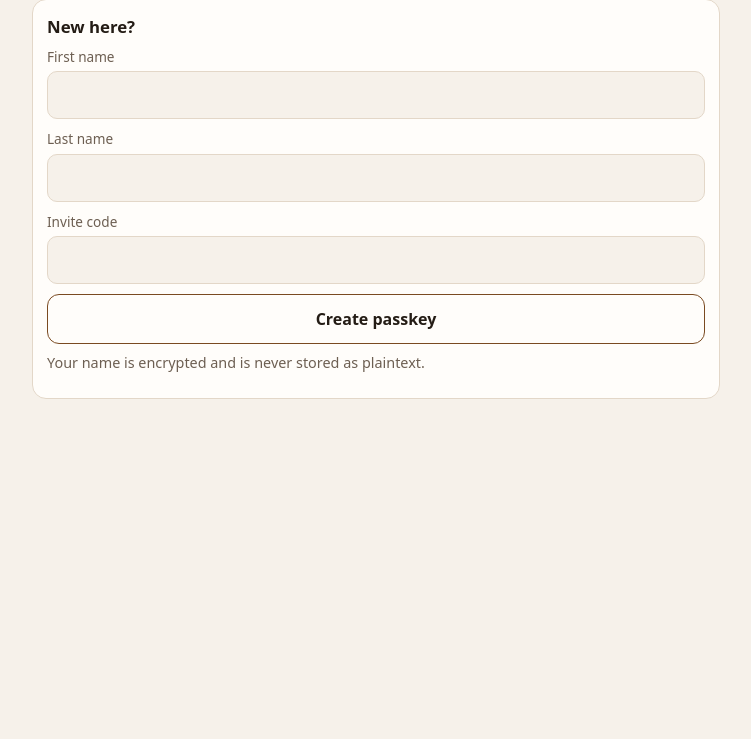
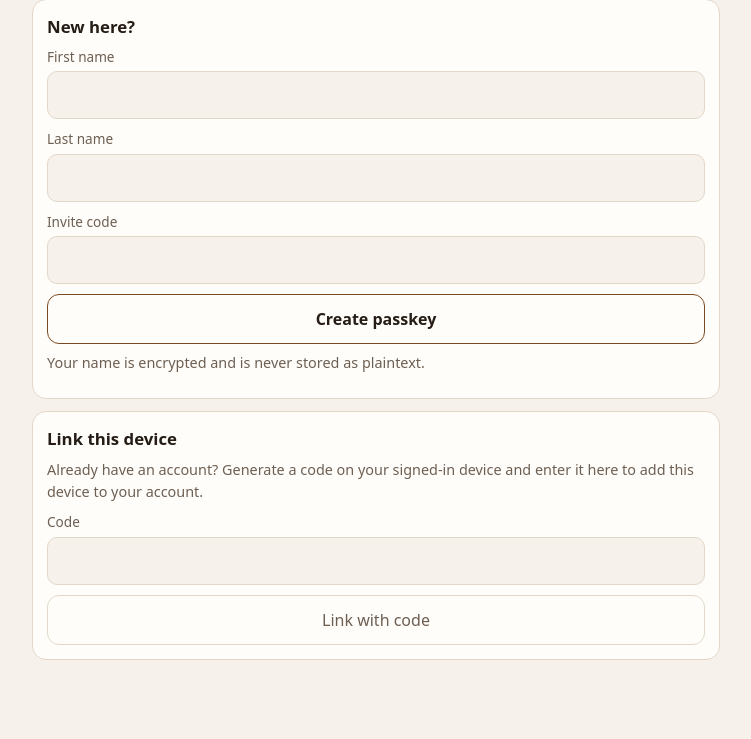
Before and after one commit to marcomattes/coffetime, a PHP site: page / in a window 1280 px wide. Shown: the part 252-991 px from the top of the page, without its empty margins (264-1015 px from the left). Before the commit the page ends 651 px from the top, so only its background shows below. Run offline with PHP 8.4, Linux system fonts and the light colour scheme.

Commit message:
Frontend: Setup-Assistent, Geraete-Verknuepfung und Admin-Einstellungen
- Erststart-Wizard: RSA-4096-Schluesselpaar entsteht per Web Crypto im
  Browser, der Private Key wird nur als Datei heruntergeladen (mit
  deutlicher Warnung: bei Verlust sind Namen unwiederbringlich); Preis und
  Einladungscode werden gesetzt, danach normale Registrierung
- Geraete-Karte: Passkey-Anzahl, Verknuepfungscode fuer ein Zweitgeraet;
  Login-Ansicht: "Dieses Geraet verknuepfen" mit Code-Eingabe
- Admin: Einstellungen (Preis/Einladungscode) direkt in der App aenderbar,
  Recovery-Code je Konto
- Service-Worker-Cache auf v3 gebumpt, damit Clients die neue Shell laden

Co-Authored-By: Claude Fable 5 <noreply@anthropic.com>
Claude-Session: https://claude.ai/code/session_018VgzwChE7utAFyro6ZpD9M

```diff
--- a/public/app.js
+++ b/public/app.js
@@ -2,7 +2,7 @@
 (function () {
   'use strict';
 
-  var state = { me: null, users: [], pendingBook: false, adminKey: null };
+  var state = { me: null, users: [], pendingBook: false, adminKey: null, setupPublicKey: null };
 
   function el(id) {
     return document.getElementById(id);
@@ -237,12 +237,17 @@
   /* --------------------------------------------------------- Ansichten -- */
 
   function show(view) {
+    el('view-setup').hidden = view !== 'setup';
     el('view-auth').hidden = view !== 'auth';
     el('view-app').hidden = view !== 'app';
     el('view-admin').hidden = !(view === 'app' && state.me && state.me.admin === true);
   }
 
   function renderMe(me) {
+    // addCoffee()/undoCoffee() rebuild `me` from a smaller response and do
+    // not know the current passkey count – fall back to the previous value
+    // instead of flashing the device count to 0 in that case.
+    var previousCredentials = state.me ? state.me.credentials : undefined;
     state.me = me;
     text(el('counter'), String(me.coffees));
     text(el('balance'), money(me.balanceCents));
@@ -253,6 +258,12 @@
       var streak = typeof me.streakDays === 'number' ? me.streakDays : 0;
       streakNode.hidden = streak < 2;
       text(streakNode, '🔥 ' + streak + ' days in a row');
+    }
+
+    var credentials = typeof me.credentials === 'number' ? me.credentials : previousCredentials;
+    if (typeof credentials === 'number') {
+      state.me.credentials = credentials;
+      text(el('device-count'), credentials + (credentials === 1 ? ' passkey' : ' passkeys'));
     }
 
     updateBadge(me.balanceCents);
@@ -374,6 +385,17 @@
     );
   }
 
+  function renderAdminSettings(settings) {
+    var priceInput = el('admin-price-input');
+    var inviteInput = el('admin-invite-input');
+    if (priceInput && settings && typeof settings.priceCents === 'number') {
+      priceInput.value = (settings.priceCents / 100).toFixed(2);
+    }
+    if (inviteInput && settings && typeof settings.invite === 'string') {
+      inviteInput.value = settings.invite;
+    }
+  }
+
   function renderAdmin(users) {
     state.users = users || [];
     renderAdminTotals(state.users);
@@ -441,14 +463,47 @@
         recordPayment(user, input, payButton);
       });
 
+      var recoveryButton = document.createElement('button');
+      recoveryButton.type = 'button';
+      recoveryButton.className = 'btn btn-quiet row-payment-btn';
+      recoveryButton.textContent = 'Recovery code';
+      recoveryButton.setAttribute('data-testid', 'admin-recovery-btn');
+
+      var recoveryCode = document.createElement('span');
+      recoveryCode.className = 'hint row-recovery';
+      recoveryCode.setAttribute('data-testid', 'admin-recovery-code');
+      recoveryCode.hidden = true;
+
+      recoveryButton.addEventListener('click', function () {
+        requestRecoveryCode(user, recoveryButton, recoveryCode);
+      });
+
       form.appendChild(input);
       form.appendChild(payButton);
+      form.appendChild(recoveryButton);
 
       row.appendChild(head);
       row.appendChild(cipher);
       row.appendChild(form);
+      row.appendChild(recoveryCode);
       container.appendChild(row);
     });
+  }
+
+  function requestRecoveryCode(user, button, node) {
+    busy(button, true);
+    api('/api/admin/link-code', { userId: user.id })
+      .then(function (data) {
+        text(node, 'Code ' + data.code + ' — valid 60 min');
+        node.hidden = false;
+      })
+      .catch(function (error) {
+        text(node, error && error.code ? error.code : 'unknown_error');
+        node.hidden = false;
+      })
+      .then(function () {
+        busy(button, false);
+      });
   }
 
   function recordPayment(user, input, button) {
@@ -476,6 +531,41 @@
           }
         }
         renderAdmin(state.users);
+      })
+      .catch(function (error) {
+        fail(statusNode, error);
+      })
+      .then(function () {
+        busy(button, false);
+      });
+  }
+
+  function saveAdminSettings() {
+    var button = el('btn-admin-settings');
+    var statusNode = el('admin-settings-status');
+    text(statusNode, '');
+
+    var priceValue = parseFloat(el('admin-price-input').value);
+    if (!isFinite(priceValue) || priceValue <= 0 || priceValue > 1000) {
+      text(statusNode, 'invalid_settings');
+      return;
+    }
+    var priceCents = Math.round(priceValue * 100);
+
+    var inviteRaw = el('admin-invite-input').value;
+    var invite = typeof inviteRaw === 'string' ? inviteRaw.trim() : '';
+    if (invite.length < 4 || invite.length > 64) {
+      text(statusNode, 'invalid_settings');
+      return;
+    }
+
+    busy(button, true);
+    api('/api/admin/settings/update', { priceCents: priceCents, invite: invite })
+      .then(function () {
+        return refresh();
+      })
+      .then(function () {
+        text(statusNode, 'Saved. New bookings use the new price; existing tabs are unchanged.');
       })
       .catch(function (error) {
         fail(statusNode, error);
@@ -517,6 +607,33 @@
     link.click();
     document.body.removeChild(link);
     URL.revokeObjectURL(url);
+  }
+
+  function downloadTextFile(content, filename) {
+    var blob = new Blob([content], { type: 'application/x-pem-file;charset=utf-8;' });
+    var url = URL.createObjectURL(blob);
+    var link = document.createElement('a');
+    link.href = url;
+    link.download = filename;
+    document.body.appendChild(link);
+    link.click();
+    document.body.removeChild(link);
+    URL.revokeObjectURL(url);
+  }
+
+  /* DER (ArrayBuffer) -> PEM text, wrapped at 64 base64 characters per line. */
+  function toPem(buffer, label) {
+    var bytes = new Uint8Array(buffer);
+    var binary = '';
+    for (var i = 0; i < bytes.length; i++) {
+      binary += String.fromCharCode(bytes[i]);
+    }
+    var base64 = btoa(binary);
+    var lines = [];
+    for (var j = 0; j < base64.length; j += 64) {
+      lines.push(base64.slice(j, j + 64));
+    }
+    return '-----BEGIN ' + label + '-----\n' + lines.join('\n') + '\n-----END ' + label + '-----\n';
   }
 
   function pemBytes(pem) {
@@ -583,6 +700,11 @@
               .then(function (data) {
                 renderAdmin(data.users);
               })
+              .catch(function () {})
+          );
+          jobs.push(
+            api('/api/admin/settings')
+              .then(renderAdminSettings)
               .catch(function () {})
           );
         }
@@ -760,6 +882,140 @@
       });
   }
 
+  function linkDevice() {
+    var button = el('btn-link-device');
+    var errorNode = el('auth-error');
+    text(errorNode, '');
+    if (!window.PublicKeyCredential) {
+      text(errorNode, 'passkeys_unavailable');
+      return;
+    }
+    var code = el('link-code-input').value;
+    busy(button, true);
+    api('/api/link/options', { code: code })
+      .then(function (options) {
+        return navigator.credentials.create({ publicKey: creationOptions(options) });
+      })
+      .then(function (credential) {
+        if (!credential) {
+          throw new Error('cancelled');
+        }
+        return api('/api/link/verify', { code: code, credential: serializeAttestation(credential) });
+      })
+      .then(function () {
+        el('link-code-input').value = '';
+        return refresh();
+      })
+      .catch(function (error) {
+        fail(errorNode, error);
+      })
+      .then(function () {
+        busy(button, false);
+      });
+  }
+
+  function linkCode() {
+    var button = el('btn-link-code');
+    var errorNode = el('link-code-error');
+    var display = el('link-code-display');
+    var hint = el('link-code-hint');
+    text(errorNode, '');
+    busy(button, true);
+    api('/api/link/code', {})
+      .then(function (data) {
+        text(display, data.code);
+        display.hidden = false;
+        hint.hidden = false;
+      })
+      .catch(function (error) {
+        fail(errorNode, error);
+      })
+      .then(function () {
+        busy(button, false);
+      });
+  }
+
+  function generateSetupKey() {
+    var button = el('btn-setup-generate');
+    var initButton = el('btn-setup-init');
+    var status = el('setup-status');
+    text(status, '');
+    if (!window.crypto || !crypto.subtle || typeof crypto.subtle.generateKey !== 'function') {
+      text(status, 'Setup needs a modern browser with Web Crypto support.');
+      return;
+    }
+    busy(button, true);
+    crypto.subtle.generateKey(
+      { name: 'RSA-OAEP', modulusLength: 4096, publicExponent: new Uint8Array([1, 0, 1]), hash: 'SHA-1' },
+      true,
+      ['encrypt', 'decrypt']
+    )
+      .then(function (pair) {
+        return Promise.all([
+          crypto.subtle.exportKey('pkcs8', pair.privateKey),
+          crypto.subtle.exportKey('spki', pair.publicKey)
+        ]);
+      })
+      .then(function (exported) {
+        var privatePem = toPem(exported[0], 'PRIVATE KEY');
+        var publicPem = toPem(exported[1], 'PUBLIC KEY');
+        state.setupPublicKey = publicPem;
+        downloadTextFile(privatePem, 'admin-private.pem');
+        text(
+          status,
+          'Key file downloaded. Store it safely — without it, names can never be ' +
+            'decrypted. It is never uploaded.'
+        );
+        if (initButton) {
+          initButton.disabled = false;
+        }
+      })
+      .catch(function () {
+        state.setupPublicKey = null;
+        text(status, 'Could not generate the key pair in this browser.');
+      })
+      .then(function () {
+        busy(button, false);
+      });
+  }
+
+  function initSetup() {
+    var button = el('btn-setup-init');
+    var status = el('setup-status');
+
+    var priceValue = parseFloat(el('setup-price').value);
+    if (!isFinite(priceValue) || priceValue <= 0 || priceValue > 1000) {
+      text(status, 'invalid_price');
+      return;
+    }
+    var priceCents = Math.round(priceValue * 100);
+
+    var inviteRaw = el('setup-invite').value;
+    var invite = typeof inviteRaw === 'string' ? inviteRaw.trim() : '';
+    if (invite.length < 4 || invite.length > 64) {
+      text(status, 'invalid_invite');
+      return;
+    }
+
+    if (!state.setupPublicKey) {
+      text(status, 'Generate the key first.');
+      return;
+    }
+
+    busy(button, true);
+    api('/api/setup/init', { adminPublicKey: state.setupPublicKey, priceCents: priceCents, invite: invite })
+      .then(function () {
+        text(status, 'Setup complete — register the first account below; it becomes the administrator.');
+        show('auth');
+      })
+      .catch(function (error) {
+        text(status, error && error.code ? error.code : 'unknown_error');
+      })
+      .then(function () {
+        busy(button, false);
+      });
+  }
+
   function addCoffee() {
     var button = el('btn-add');
     var eventId = newEventId();
@@ -908,21 +1164,41 @@
   function ready() {
     el('btn-register').addEventListener('click', register);
     el('btn-login').addEventListener('click', login);
+    el('btn-link-device').addEventListener('click', linkDevice);
+    el('btn-link-code').addEventListener('click', linkCode);
+    el('btn-setup-generate').addEventListener('click', generateSetupKey);
+    el('btn-setup-init').addEventListener('click', initSetup);
     el('btn-add').addEventListener('click', addCoffee);
     el('btn-undo').addEventListener('click', undoCoffee);
     el('btn-logout').addEventListener('click', logout);
     el('private-key-input').addEventListener('change', selectPrivateKey);
     el('btn-admin-csv').addEventListener('click', exportAdminCsv);
+    el('btn-admin-settings').addEventListener('click', saveAdminSettings);
     checkPendingBook();
     registerServiceWorker();
     updateQueueHint();
     window.addEventListener('online', function () {
       flushQueue();
     });
-    show('auth');
-    refresh().then(function () {
-      return flushQueue();
-    });
+
+    function startNormalFlow() {
+      show('auth');
+      return refresh().then(function () {
+        return flushQueue();
+      });
+    }
+
+    api('/api/setup/status')
+      .then(function (status) {
+        if (status && status.needsSetup) {
+          show('setup');
+          return undefined;
+        }
+        return startNormalFlow();
+      })
+      .catch(function () {
+        return startNormalFlow();
+      });
   }
 
   if (document.readyState === 'loading') {
--- a/public/sw.js
+++ b/public/sw.js
@@ -1,7 +1,7 @@
 /* Coffee Time service worker: cache the static shell, never the API. */
 'use strict';
 
-var CACHE = 'kaffeeliste-v2';
+var CACHE = 'kaffeeliste-v3';
 var SHELL = [
   '/',
   '/style.css',
--- a/src/Frontend.php
+++ b/src/Frontend.php
@@ -34,6 +34,32 @@ final class Frontend
 <body>
 <main class="wrap">
 
+  <section id="view-setup" data-testid="view-setup" hidden>
+    <h1 class="brand"><span aria-hidden="true">&#9749;</span> Coffee Time</h1>
+    <p class="lead">First-run setup &ndash; this instance has no administrator yet.</p>
+
+    <div class="card">
+      <h2>Administrator setup</h2>
+      <p class="hint">This runs once. A key pair is generated in this browser: the public
+        key is sent to the server, the private key stays on this device and is required to
+        decrypt names later.</p>
+      <div class="field">
+        <label for="setup-price">Price per coffee (&euro;)</label>
+        <input type="number" id="setup-price" data-testid="setup-price"
+               step="0.01" min="0.01" inputmode="decimal" value="1.50">
+      </div>
+      <div class="field">
+        <label for="setup-invite">Invite code</label>
+        <input type="text" id="setup-invite" data-testid="setup-invite"
+               autocomplete="off" spellcheck="false" minlength="4" maxlength="64">
+        <p class="hint">4 to 64 characters. Anyone with this code can register.</p>
+      </div>
+      <button type="button" id="btn-setup-generate" data-testid="btn-setup-generate" class="btn">Generate key &amp; download</button>
+      <p id="setup-status" data-testid="setup-status" class="hint" role="status"></p>
+      <button type="button" id="btn-setup-init" data-testid="btn-setup-init" class="btn btn-primary" disabled>Finish setup</button>
+    </div>
+  </section>
+
   <section id="view-auth" data-testid="view-auth" hidden>
     <h1 class="brand"><span aria-hidden="true">&#9749;</span> Coffee Time</h1>
     <p class="lead">Sign in with a passkey &ndash; no username or password.</p>
@@ -64,6 +90,18 @@ final class Frontend
       </div>
       <button type="button" id="btn-register" data-testid="btn-register" class="btn">Create passkey</button>
       <p class="hint">Your name is encrypted and is never stored as plaintext.</p>
+    </div>
+
+    <div class="card">
+      <h2>Link this device</h2>
+      <p class="hint">Already have an account? Generate a code on your signed-in device and
+        enter it here to add this device to your account.</p>
+      <div class="field">
+        <label for="link-code-input">Code</label>
+        <input type="text" id="link-code-input" data-testid="link-code-input"
+               autocomplete="off" spellcheck="false">
+      </div>
+      <button type="button" id="btn-link-device" data-testid="btn-link-device" class="btn btn-quiet">Link with code</button>
     </div>
 
     <p id="auth-error" data-testid="auth-error" class="error" role="alert"></p>
@@ -115,11 +153,38 @@ final class Frontend
       <ol id="distribution" class="dist"></ol>
     </div>
 
+    <div class="card">
+      <h2>Devices</h2>
+      <p id="device-count" data-testid="device-count" class="hint"></p>
+      <button type="button" id="btn-link-code" data-testid="btn-link-code" class="btn btn-quiet">Link another device</button>
+      <p id="link-code-display" data-testid="link-code-display" class="link-code" hidden></p>
+      <p id="link-code-hint" class="hint" hidden>Enter this code on the new device under &ldquo;Link this device&rdquo;. Valid for 15 minutes.</p>
+      <p id="link-code-error" data-testid="link-code-error" class="error" role="alert"></p>
+    </div>
+
     <p id="app-error" class="error" role="alert"></p>
     <button type="button" id="btn-logout" data-testid="btn-logout" class="btn btn-quiet">Sign out</button>
   </section>
 
   <section id="view-admin" data-testid="view-admin" hidden>
+    <div class="card">
+      <h2>Settings</h2>
+      <div class="settings-form">
+        <div class="field">
+          <label for="admin-price-input">Price per coffee (&euro;)</label>
+          <input type="number" id="admin-price-input" data-testid="admin-price-input"
+                 step="0.01" min="0.01" inputmode="decimal">
+        </div>
+        <div class="field">
+          <label for="admin-invite-input">Invite code</label>
+          <input type="text" id="admin-invite-input" data-testid="admin-invite-input"
+                 autocomplete="off" spellcheck="false" minlength="4" maxlength="64">
+        </div>
+        <button type="button" id="btn-admin-settings" data-testid="btn-admin-settings" class="btn settings-btn">Save settings</button>
+      </div>
+      <p id="admin-settings-status" data-testid="admin-settings-status" class="hint" role="status"></p>
+    </div>
+
     <div class="card">
       <h2>Administration</h2>
       <p class="hint">Select the RSA private-key PEM file. Decryption happens only in this browser;
```
Also changed, not shown: public/style.css (+35 -0 lines).
